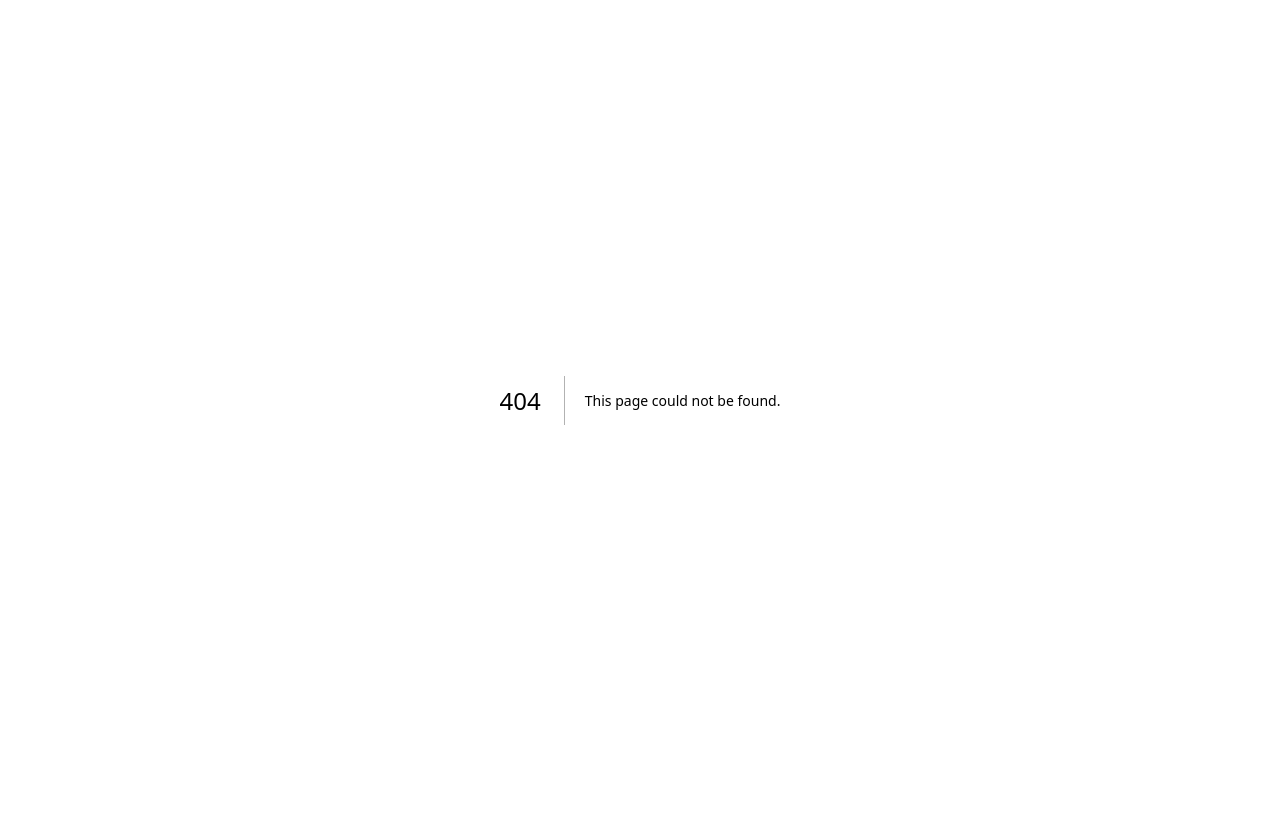
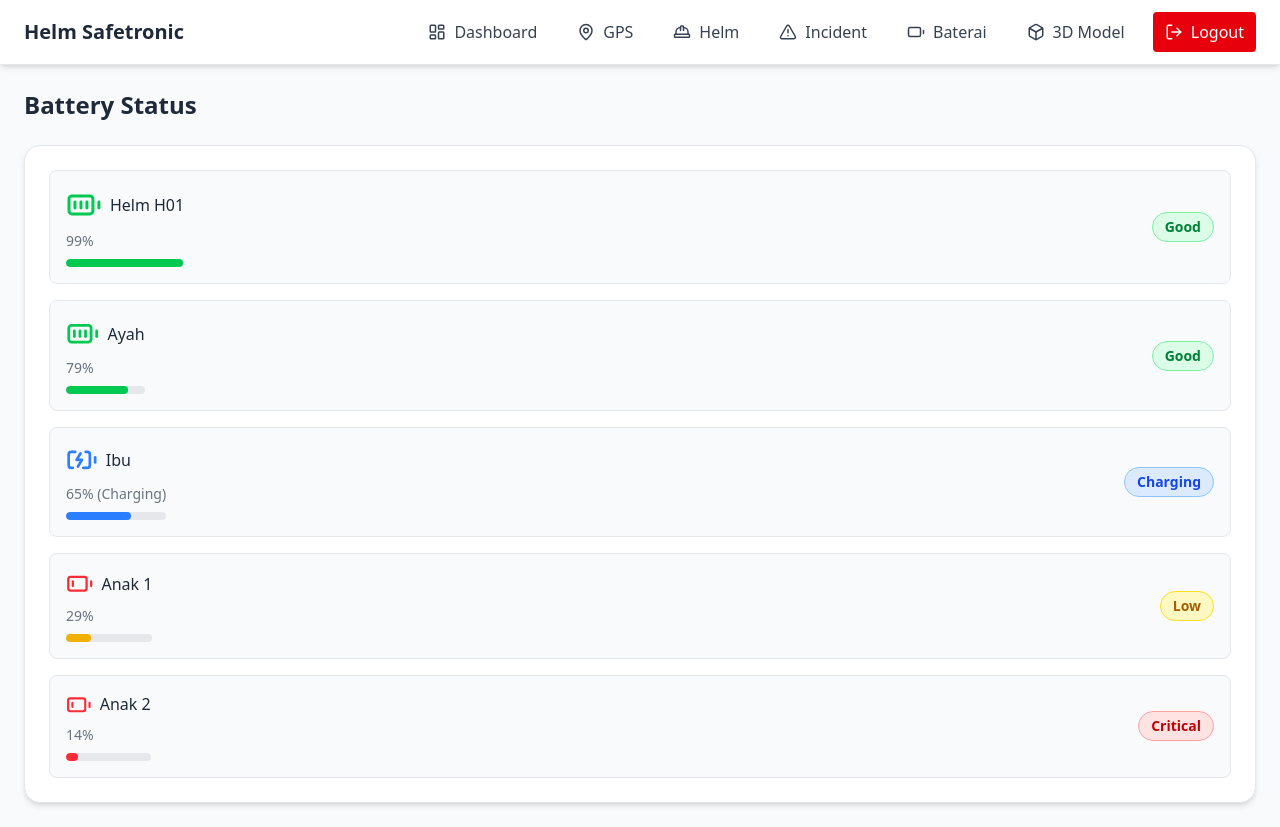
Before and after one commit to hawwinrmdhn67/HELM-MONITORING-UI, a Next.js app: page /baterai in a window 1280 px wide. Before the commit this address had no page. Before the commit the page ends 800 px from the top, so only its background shows below. Built offline with nearby package versions, Linux system fonts and the light colour scheme; sample sign-in values are in the browser's storage.

Commit message:
Finally Akhirnya

```diff
--- /dev/null
+++ b/src/app/baterai/page.tsx
@@ -0,0 +1,129 @@
+"use client";
+
+import { useEffect, useState } from "react";
+import Navbar from "../components/Navbar";
+import { BatteryFull, BatteryCharging, BatteryLow } from "lucide-react";
+import { motion } from "framer-motion";
+
+interface BatteryData {
+  id: number;
+  name: string;
+  level: number;
+  charging: boolean;
+}
+
+const initialData: BatteryData[] = [
+  { id: 0, name: "Helm H01", level: 100, charging: false },
+  { id: 1, name: "Ayah", level: 80, charging: false },
+  { id: 2, name: "Ibu", level: 60, charging: true },
+  { id: 3, name: "Anak 1", level: 30, charging: false },
+  { id: 4, name: "Anak 2", level: 15, charging: false },
+];
+
+export default function Baterai() {
+  const [members, setMembers] = useState<BatteryData[]>(initialData);
+
+  useEffect(() => {
+    const interval = setInterval(() => {
+      setMembers((prev) =>
+        prev.map((m) => ({
+          ...m,
+          level: Math.max(0, Math.min(100, m.level + (m.charging ? 5 : -1))),
+        }))
+      );
+    }, 3000);
+
+    return () => clearInterval(interval);
+  }, []);
+
+  const getColor = (level: number, charging: boolean) => {
+    if (charging) return "blue";
+    if (level > 50) return "green";
+    if (level > 20) return "yellow";
+    return "red";
+  };
+
+  const getValueText = (level: number, charging: boolean) =>
+    `${level}% ${charging ? "(Charging)" : ""}`;
+
+  const getBatteryIcon = (level: number, charging: boolean) => {
+    const size = 24 + (level / 100) * 12;
+    if (charging) return <BatteryCharging className="text-blue-500" style={{ width: size, height: size }} />;
+    if (level > 50) return <BatteryFull className="text-green-500" style={{ width: size, height: size }} />;
+    return <BatteryLow className="text-red-500" style={{ width: size, height: size }} />;
+  };
+
+  const statusBadge = (level: number, charging: boolean) => {
+    if (charging) return "bg-blue-100 text-blue-700 border border-blue-300";
+    if (level > 50) return "bg-green-100 text-green-700 border border-green-300";
+    if (level > 20) return "bg-yellow-100 text-yellow-700 border border-yellow-300";
+    return "bg-red-100 text-red-700 border border-red-300";
+  };
+
+  return (
+    <div className="min-h-screen flex flex-col bg-gray-50">
+      <Navbar />
+      <main className="flex-1 p-4 md:p-6 space-y-6">
+        <motion.h2
+          initial={{ opacity: 0, y: -20 }}
+          animate={{ opacity: 1, y: 0 }}
+          transition={{ duration: 0.6 }}
+          className="text-2xl font-bold text-gray-800"
+        >
+          Battery Status
+        </motion.h2>
+
+        <motion.div
+          initial={{ opacity: 0, y: 30 }}
+          whileInView={{ opacity: 1, y: 0 }}
+          viewport={{ once: true }}
+          transition={{ duration: 0.6 }}
+          className="bg-white border border-gray-200 p-4 md:p-6 rounded-2xl shadow-md space-y-4"
+        >
+          {members.map((m) => (
+            <div
+              key={m.id}
+              className="flex justify-between items-center p-4 bg-gray-50 border border-gray-200 rounded-lg"
+            >
+              <div className="flex flex-col gap-2">
+                <div className="flex items-center gap-2">
+                  {getBatteryIcon(m.level, m.charging)}
+                  <span className="font-medium text-gray-800">{m.name}</span>
+                </div>
+                <span className="text-gray-500 text-sm">{getValueText(m.level, m.charging)}</span>
+
+                {/* Progress bar */}
+                <div className="w-full bg-gray-200 h-2 rounded-full overflow-hidden">
+                  <motion.div
+                    className={`h-2 rounded-full ${
+                      m.charging
+                        ? "bg-blue-500"
+                        : getColor(m.level, m.charging) === "green"
+                        ? "bg-green-500"
+                        : getColor(m.level, m.charging) === "yellow"
+                        ? "bg-yellow-500"
+                        : "bg-red-500"
+                    }`}
+                    initial={{ width: 0 }}
+                    animate={{ width: `${m.level}%` }}
+                    transition={{ duration: 1 }}
+                  />
+                </div>
+              </div>
+
+              {/* Badge status */}
+              <span
+                className={`px-3 py-1 rounded-full text-sm font-semibold ${statusBadge(
+                  m.level,
+                  m.charging
+                )}`}
+              >
+                {m.charging ? "Charging" : m.level > 50 ? "Good" : m.level > 20 ? "Low" : "Critical"}
+              </span>
+            </div>
+          ))}
+        </motion.div>
+      </main>
+    </div>
+  );
+}
--- a/src/app/components/IncidentAlert.tsx
+++ b/src/app/components/IncidentAlert.tsx
@@ -73,19 +73,55 @@ export default function IncidentAlert() {
           return { ...item, helm_status: status };
         });
 
-        const dummyH01: Incident = {
-          id: "H01 Dummy",
-          lat: -7.250000,
-          lng: 112.750000,
-          helm_status: "ALERT",
-          online: true,
-          incident: true,
-          updatedAt: Date.now(),
-          source: "Arduino",
-          acceleration: 3.0,
-        };
+        const now = Date.now();
+        const dummyIncidents: Incident[] = [
+          {
+            id: "Ayah",
+            lat: -7.981,
+            lng: 112.630,
+            helm_status: "ALERT",
+            online: true,
+            incident: true,
+            updatedAt: now,
+            source: "Arduino",
+            acceleration: 3.0,
+          },
+          {
+            id: "Ibu",
+            lat: -7.250,
+            lng: 112.768,
+            helm_status: "On",
+            online: true,
+            incident: false,
+            updatedAt: now - 5000,
+            source: "HP",
+            acceleration: 1.2,
+          },
+          {
+            id: "Anak 1",
+            lat: -7.472,
+            lng: 112.445,
+            helm_status: "Off",
+            online: false,
+            incident: false,
+            updatedAt: now - 10000,
+            source: "Arduino",
+            acceleration: 0,
+          },
+          {
+            id: "Anak 2",
+            lat: -7.555,
+            lng: 112.020,
+            helm_status: "On",
+            online: false,
+            incident: false,
+            updatedAt: now - 15000,
+            source: "HP",
+            acceleration: 2.5,
+          },
+        ];
 
-        setIncidents([...finalArr, dummyH01]);
+        setIncidents([...finalArr, ...dummyIncidents]);
       } catch (err) {
         console.error("Failed to fetch incidents:", err);
       } finally {
--- a/src/app/components/Navbar.tsx
+++ b/src/app/components/Navbar.tsx
@@ -2,7 +2,18 @@
 
 import { useState, useEffect } from "react";
 import { useRouter } from "next/navigation";
-import { Menu, X } from "lucide-react";
+import {
+  Menu,
+  X,
+  LayoutDashboard,
+  MapPin,
+  HardHat,
+  AlertTriangle,
+  Battery,
+  Box,
+  LogIn,
+  LogOut,
+} from "lucide-react";
 import Swal from "sweetalert2";
 import { motion, AnimatePresence } from "framer-motion";
 
@@ -42,11 +53,12 @@ export default function Navbar() {
   };
 
   const menuLinks = [
-    { name: "Dashboard", href: "/" },
-    { name: "GPS", href: "/gps" },
-    { name: "Helm", href: "/helm" },
-    { name: "Incident", href: "/incident" },
-    { name: "3D Model", href: "/3d-model" },
+    { name: "Dashboard", href: "/", icon: <LayoutDashboard size={18} /> },
+    { name: "GPS", href: "/gps", icon: <MapPin size={18} /> },
+    { name: "Helm", href: "/helm", icon: <HardHat size={18} /> },
+    { name: "Incident", href: "/incident", icon: <AlertTriangle size={18} /> },
+    { name: "Baterai", href: "/baterai", icon: <Battery size={18} /> },
+    { name: "3D Model", href: "/3d-model", icon: <Box size={18} /> },
   ];
 
   const handleMenuClick = (link: any) => {
@@ -65,34 +77,39 @@ export default function Navbar() {
           Helm Safetronic
         </h1>
 
+        {/* Menu Desktop */}
         <div className="hidden md:flex space-x-4 items-center">
           {isAdmin &&
             menuLinks.map((link) => (
               <button
                 key={link.name}
                 onClick={() => handleMenuClick(link)}
-                className="px-3 py-2 text-sm md:text-base rounded-lg text-gray-700 hover:bg-gray-100 transition"
+                className="flex items-center gap-2 px-3 py-2 text-sm md:text-base rounded-lg text-gray-700 hover:bg-gray-100 transition"
               >
+                {link.icon}
                 {link.name}
               </button>
             ))}
           {isAdmin ? (
             <button
               onClick={handleLogout}
-              className="px-3 py-2 bg-red-600 text-white rounded hover:bg-red-700 transition"
+              className="flex items-center gap-2 px-3 py-2 bg-red-600 text-white rounded hover:bg-red-700 transition"
             >
+              <LogOut size={18} />
               Logout
             </button>
           ) : (
             <button
               onClick={() => router.push("/login")}
-              className="px-3 py-2 bg-blue-600 text-white rounded hover:bg-blue-700 transition"
+              className="flex items-center gap-2 px-3 py-2 bg-blue-600 text-white rounded hover:bg-blue-700 transition"
             >
+              <LogIn size={18} />
               Login
             </button>
           )}
         </div>
 
+        {/* Hamburger Button */}
         <button
           className="md:hidden p-2 rounded-lg text-gray-700 hover:bg-gray-100 transition"
           onClick={() => setIsOpen(!isOpen)}
@@ -101,6 +118,7 @@ export default function Navbar() {
         </button>
       </motion.nav>
 
+      {/* Menu Mobile */}
       <AnimatePresence>
         {isOpen && (
           <motion.div
@@ -118,8 +136,9 @@ export default function Navbar() {
                     setIsOpen(false);
                     handleMenuClick(link);
                   }}
-                  className="px-3 py-2 rounded-lg text-gray-700 hover:bg-gray-100 transition"
+                  className="flex items-center gap-2 px-3 py-2 rounded-lg text-gray-700 hover:bg-gray-100 transition"
                 >
+                  {link.icon}
                   {link.name}
                 </button>
               ))}
@@ -129,8 +148,9 @@ export default function Navbar() {
                   setIsOpen(false);
                   handleLogout();
                 }}
-                className="px-3 py-2 bg-red-600 text-white rounded hover:bg-red-700 transition"
+                className="flex items-center gap-2 px-3 py-2 bg-red-600 text-white rounded hover:bg-red-700 transition"
               >
+                <LogOut size={18} />
                 Logout
               </button>
             ) : (
@@ -139,8 +159,9 @@ export default function Navbar() {
                   setIsOpen(false);
                   router.push("/login");
                 }}
-                className="px-3 py-2 bg-blue-600 text-white rounded hover:bg-blue-700 transition"
+                className="flex items-center gap-2 px-3 py-2 bg-blue-600 text-white rounded hover:bg-blue-700 transition"
               >
+                <LogIn size={18} />
                 Login
               </button>
             )}
--- a/src/app/components/StatusCard.tsx
+++ b/src/app/components/StatusCard.tsx
@@ -1,9 +1,8 @@
-// components/StatusCard.tsx
 import { motion } from "framer-motion";
 
 interface StatusCardProps {
   title: string;
-  value: string;
+  value: string | React.ReactNode;
   color: "green" | "blue" | "red" | "yellow";
 }
 
--- a/src/app/helm/page.tsx
+++ b/src/app/helm/page.tsx
@@ -48,13 +48,13 @@ export default function HelmPage() {
     return () => clearInterval(interval);
   }, []);
 
-  const status = (loc: LocationWithId) => {
-    const diff = Date.now() - loc.updatedAt;
-    return diff < 3000 ? "Online" : "Offline";
-  };
+  const statusBadge = (online: boolean) =>
+    online
+      ? "bg-green-100 text-green-700 border border-green-300"
+      : "bg-red-100 text-red-700 border border-red-300";
 
   const formatTime = (timestamp: number) =>
-    new Date(timestamp).toLocaleTimeString();
+    new Date(timestamp).toLocaleTimeString([], { hour: "2-digit", minute: "2-digit", second: "2-digit" });
 
   return (
     <div className="min-h-screen flex flex-col bg-gray-50">
@@ -82,27 +82,19 @@ export default function HelmPage() {
             locations.map((loc) => (
               <div
                 key={loc.id}
-                className="flex justify-between items-center p-3 bg-gray-50 border border-gray-200 rounded-lg"
+                className="flex justify-between items-start md:items-center p-4 bg-gray-50 border border-gray-200 rounded-lg"
               >
-                <div className="flex flex-col">
-                  <span className="text-gray-800 font-medium">
-                    Helm {loc.id}
-                  </span>
-                  <span className="text-gray-500 text-sm">
-                    Updated: {formatTime(loc.updatedAt)}
-                  </span>
-                  <span className="text-gray-500 text-sm">
-                    📍 {loc.lat.toFixed(6)}, {loc.lng.toFixed(6)}
-                  </span>
+                <div className="flex flex-col space-y-1">
+                  <span className="text-gray-800 font-medium">Helm {loc.id}</span>
+                  <span className="text-gray-500 text-sm">⏱ {formatTime(loc.updatedAt)}</span>
+                  <span className="text-gray-500 text-sm">📍 {loc.lat.toFixed(6)}, {loc.lng.toFixed(6)}</span>
                 </div>
                 <span
-                  className={`px-3 py-1 rounded-full text-sm font-semibold ${
-                    status(loc) === "Online"
-                      ? "bg-green-100 text-green-700 border border-green-300"
-                      : "bg-red-100 text-red-700 border border-red-300"
-                  }`}
+                  className={`px-3 py-1 rounded-full text-sm font-semibold ${statusBadge(
+                    Date.now() - loc.updatedAt < 3000
+                  )}`}
                 >
-                  {status(loc)}
+                  {Date.now() - loc.updatedAt < 3000 ? "Online" : "Offline"}
                 </span>
               </div>
             ))
--- a/src/app/login/page.tsx
+++ b/src/app/login/page.tsx
@@ -69,7 +69,7 @@ export default function LoginPage() {
         {/* Kiri - Card Foto */}
         <div className="hidden md:flex md:w-1/2 bg-gray-100 items-center justify-center">
           <img
-            src="/img/helm1.webp"
+            src="/img/kocheng.jpeg"
             alt="Helm Monitoring"
             className="object-cover w-full h-full"
           />
--- a/src/app/page.tsx
+++ b/src/app/page.tsx
@@ -45,12 +45,14 @@ export default function HomePage() {
     { name: "Anak 2", helm_status: "Off", online: false, lat: -7.555, lng: 112.02 },
   ]);
 
+  // Redirect jika bukan admin
   useEffect(() => {
     const isAdmin = localStorage.getItem("isAdmin");
     if (isAdmin !== "true") router.push("/login");
     else setLoading(false);
   }, [router]);
 
+  // Fetch data lokasi dan status helm
   useEffect(() => {
     if (loading) return;
 
@@ -66,18 +68,20 @@ export default function HomePage() {
 
         if (data["H01"]) {
           const h01 = data["H01"];
-          setFamilyData(prev => {
-            const newFamily = [...prev];
-            newFamily[0] = {
-              name: "Helm H01",
+          setFamilyData(prev =>
+            prev.map(member =>
+              member.name === "Helm H01"
+                ? {
+                    ...member,
                     helm_status: h01.helm_status === "ALERT" ? "Off" : (h01.helm_status || "Off"),
                     online: h01.online || false,
                     incident: h01.incident || false,
-              lat: h01.lat || prev[0].lat,
-              lng: h01.lng || prev[0].lng,
-            };
-            return newFamily;
-          });
+                    lat: h01.lat || member.lat,
+                    lng: h01.lng || member.lng,
+                  }
+                : member
+            )
+          );
         }
       } catch (err) {
         console.error("Gagal fetch lokasi:", err);
@@ -85,33 +89,56 @@ export default function HomePage() {
     };
 
     fetchData();
-    const interval = setInterval(fetchData, 1000);
+    const interval = setInterval(fetchData, 3000);
     return () => clearInterval(interval);
   }, [loading]);
 
   if (loading) return null;
 
   return (
-    <div className="min-h-screen flex flex-col bg-gray-50">
+    <div className="min-h-screen flex flex-col">
       <Navbar />
 
-      <main className="flex-1 pt-5 p-4 md:p-6 space-y-8 relative z-0">
-        <motion.h1
+      {/* Hero Section */}
+      <div
+        className="relative w-full min-h-[400px] md:min-h-[500px] flex items-center justify-center px-6 md:px-16"
+        style={{
+          backgroundImage: `url('/img/jalan.jpeg')`,
+          backgroundSize: 'cover',
+          backgroundPosition: 'center',
+        }}
+      >
+        <div className="absolute inset-0 bg-gradient-to-b from-black/70 via-black/40 to-black/10"></div>
+
+        <motion.div
           initial={{ opacity: 0, y: -20 }}
           animate={{ opacity: 1, y: 0 }}
-          transition={{ duration: 0.6 }}
-          className="text-2xl md:text-3xl font-bold text-gray-800"
+          transition={{ duration: 0.8 }}
+          className="relative z-10 max-w-3xl w-full text-center flex flex-col gap-4"
         >
-          Dashboard Monitoring
-        </motion.h1>
+          <h1 className="text-4xl md:text-6xl font-extrabold leading-tight md:leading-snug text-white drop-shadow-[3px_3px_6px_rgba(0,0,0,0.8)] font-montserrat">
+            Helm Safetronic
+          </h1>
+          <p className="text-lg md:text-2xl font-semibold text-white drop-shadow-[2px_2px_4px_rgba(0,0,0,0.7)] max-w-2xl mx-auto font-montserrat">
+            Pantau status GPS, helm, dan insiden keluarga anda secara real-time.
+          </p>
+        </motion.div>
+      </div>
 
-        <div className="grid grid-cols-1 md:grid-cols-4 gap-4">
+      {/* Main Content */}
+      <main className="flex-1 p-4 md:p-6 space-y-8 bg-gray-50">
+        {/* Status Cards */}
+        <div>
+          <h2 className="text-xl font-semibold mb-3 text-gray-800">Status Card</h2>
+          <div className="grid grid-cols-1 md:grid-cols-4 gap-6">
             <StatusCard title="GPS Tracker" value={`${gpsOnline} Online`} color="green" />
             <StatusCard title="Helm Status" value={`${helmConnected} Connected`} color="blue" />
             <StatusCard title="Incident" value={`${incidentCount} Active`} color="red" />
             <StatusCard title="Family Helm" value={`${familyData.length} Members`} color="yellow" />
           </div>
+        </div>
 
+        {/* Family Helm */}
         <section>
           <h2 className="text-xl font-semibold mb-3 text-gray-800">Family Helm</h2>
           <div className="grid grid-cols-1 md:grid-cols-4 gap-4">
@@ -120,10 +147,18 @@ export default function HomePage() {
                 key={idx}
                 onClick={() => {
                   setSelectedMember(member);
-                  mapSectionRef.current?.scrollIntoView({ behavior: "smooth" });
+                  if (mapSectionRef.current) {
+                    const top = mapSectionRef.current.getBoundingClientRect().top + window.scrollY - 80;
+                    window.scrollTo({ top, behavior: "smooth" });
+                  }
                 }}
-                className="p-4 border rounded-xl shadow-sm flex flex-col items-center bg-white relative cursor-pointer hover:shadow-md transition"
+                className={`p-4 border rounded-xl shadow-sm flex flex-col items-center bg-white relative cursor-pointer hover:shadow-md hover:scale-105 transition-transform ${
+                  member.incident ? "blink-red" : ""
+                }`}
               >
+                {member.incident && (
+                  <span className="absolute top-2 right-2 text-orange-500 font-bold text-sm">⚠️</span>
+                )}
                 <GiHelmet
                   size={36}
                   className={`mb-2 ${member.helm_status === "On" ? "text-green-600" : "text-gray-400"}`}
@@ -135,12 +170,12 @@ export default function HomePage() {
                 <p className={`mt-1 text-sm ${member.online ? "text-green-500" : "text-red-500"}`}>
                   {member.online ? "Online" : "Offline"}
                 </p>
-                {member.incident && <span className="text-orange-500 font-bold">⚠️ Incident Detected!</span>}
               </div>
             ))}
           </div>
         </section>
 
+        {/* Map */}
         <section ref={mapSectionRef} className="relative z-0">
           <h2 className="text-xl font-semibold mb-3 text-gray-800">Live GPS Tracking</h2>
           <div className="rounded-2xl border border-gray-200 shadow-md overflow-hidden relative z-0">
@@ -148,11 +183,13 @@ export default function HomePage() {
           </div>
         </section>
 
+        {/* Incident Logs */}
         <section>
           <h2 className="text-xl font-semibold mb-3 text-gray-800">Incident Logs</h2>
           <IncidentTable />
         </section>
 
+        {/* Monitoring Chart */}
         <section>
           <h2 className="text-xl font-semibold mb-3 text-gray-800">Monitoring Chart</h2>
           <MonitoringChart />
--- a/src/app/styles/globals.css
+++ b/src/app/styles/globals.css
@@ -1,2 +1,17 @@
 @import "tailwindcss";
 @import "leaflet/dist/leaflet.css";
+
+@keyframes blink {
+  0%, 50%, 100% {
+    border-color: red;
+    background-color: #ffe5e5;
+  }
+  25%, 75% {
+    border-color: darkred;
+    background-color: #ffcccc;
+  }
+}
+
+.blink-red {
+  animation: blink 1s infinite;
+}
```
Also changed, not shown: public/img/jalan.jpeg (added), public/img/kocheng.jpeg (added). Lines whose indentation alone changed are shown as unchanged.
